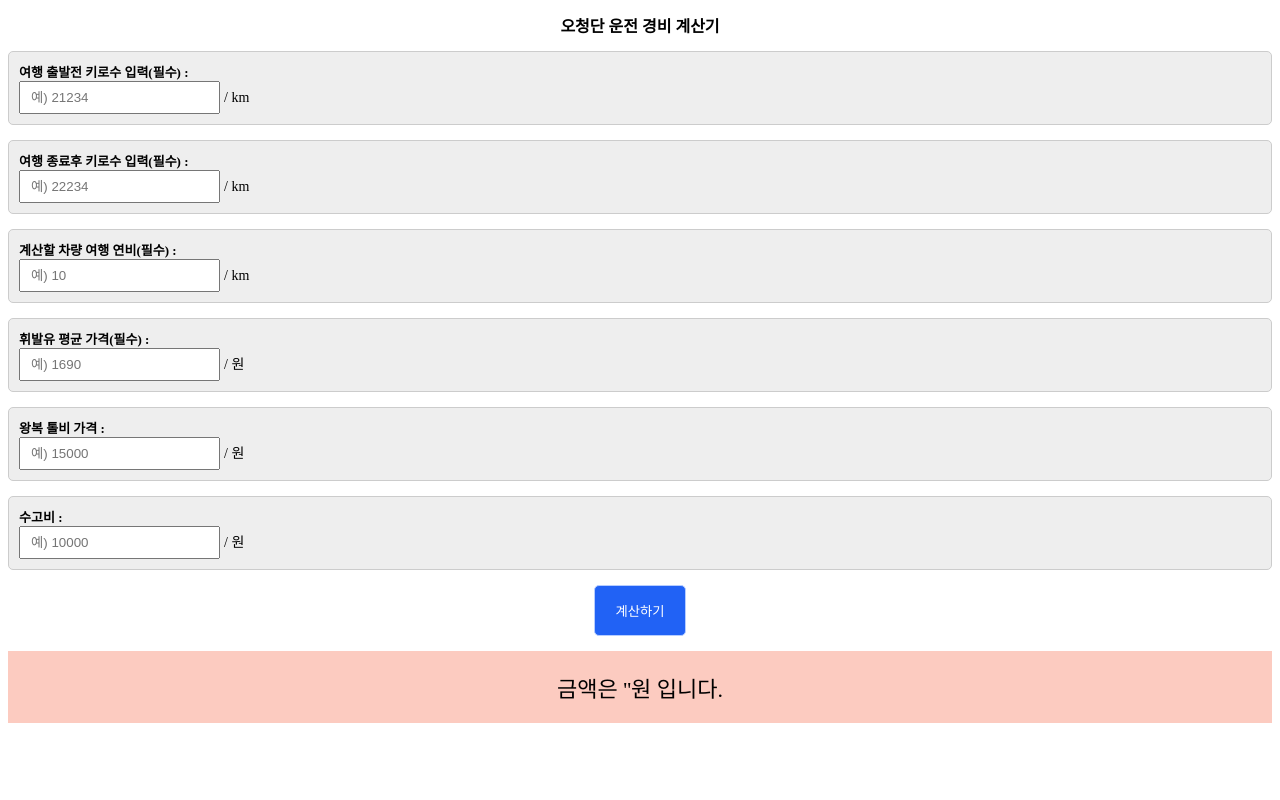
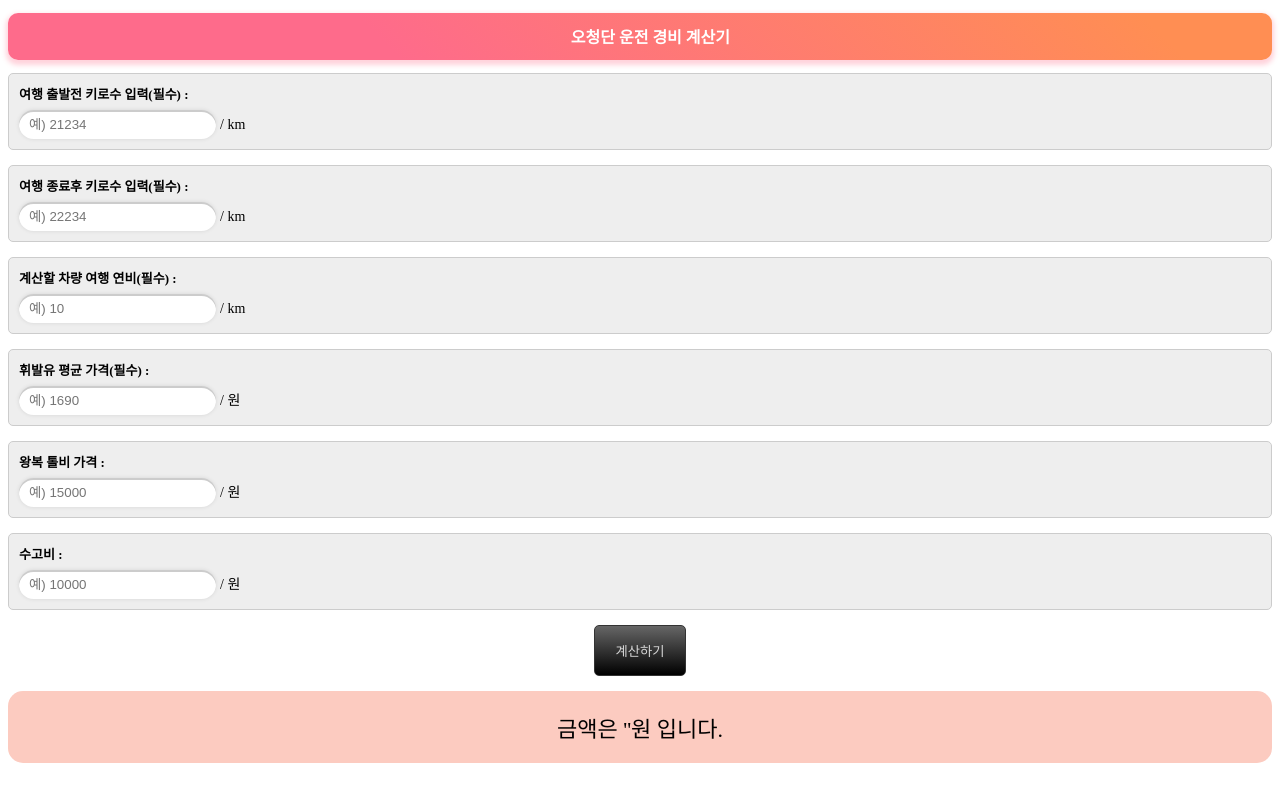
Before and after one commit to ghkdsigm/omgcalculator, a plain HTML site: page index.html in a window 1280 px wide. Drawn offline with nearby package versions, Linux system fonts and the light colour scheme.

Commit message:
css 변경

```diff
--- a/index.html
+++ b/index.html
@@ -11,9 +11,13 @@
   <style>
 	/* label {width:180px;display:inline-block;} */
 
-	h2 {text-align:center;font-size:16px;font-weight:bold;}
+	h2 {text-align:center;font-size:16px;font-weight:bold;color: #fff;
+  padding: 0.7rem 0.7rem 0.7rem 2rem;
+  border-radius: 10px;
+  background: linear-gradient(45deg, rgb(254, 107, 139) 30%, rgb(255, 142, 83) 90%);
+  box-shadow: rgba(255, 105, 135, 0.3) 0px 3px 5px 2px;}
 	.box {padding:10px;border:1px solid #ccc;margin-bottom:15px;background:#eee;border-radius:5px;}
-	.box label {display:block; font-size:13px;font-weight:bold;}
+	.box label {display:block; font-size:13px;font-weight:bold;    margin: 0 0 7px 0;}
 	.box span {font-size:14px;}
 	.bt {    margin: 0 auto 15px;
 	display: block;
@@ -21,9 +25,28 @@
 	background: #2162f5;
 	color: #fff;
 	padding: 15px 20px;
-	border-radius: 5px;}
-	input {padding:7px 10px;}
-	.kmResult {background: #fccbc0;  padding: 20px 10px;text-align:center;margin-bottom:25px; font-size:22px;}
+	border-radius: 5px;
+    color: #d7d7d7;
+    border: solid 1px #333;
+    background: #333;
+    background: -webkit-gradient(linear, left top, left bottom, from(#666), to(#000));
+    background: -moz-linear-gradient(top, #666, #000);
+    filter: progid:DXImageTransform.Microsoft.gradient(startColorstr='#666666', endColorstr='#000000');}
+
+	input {display: inline-block;
+    border: none;
+    border-radius: 20px;
+    padding: 7px 10px;
+    color: #333;
+    box-shadow: inset 0 2px 0 rgba(0, 0, 0, .2), 0 0 4px rgba(0, 0, 0, 0.1);
+
+}
+
+	input:focus {
+		outline: none;
+		box-shadow: inset 0 2px 0 rgba(0, 0, 0, .2), 0 0 4px rgba(0, 0, 0, 0.1), 0 0 5px 1px #51CBEE;
+	}
+	.kmResult {background: #fccbc0;  padding: 20px 10px;text-align:center;margin-bottom:25px; font-size:22px;    border-radius: 15px;}
 	.kmResult span {font-weight:bold;}
 	p {font-size:12px;}
 	</style>
```
